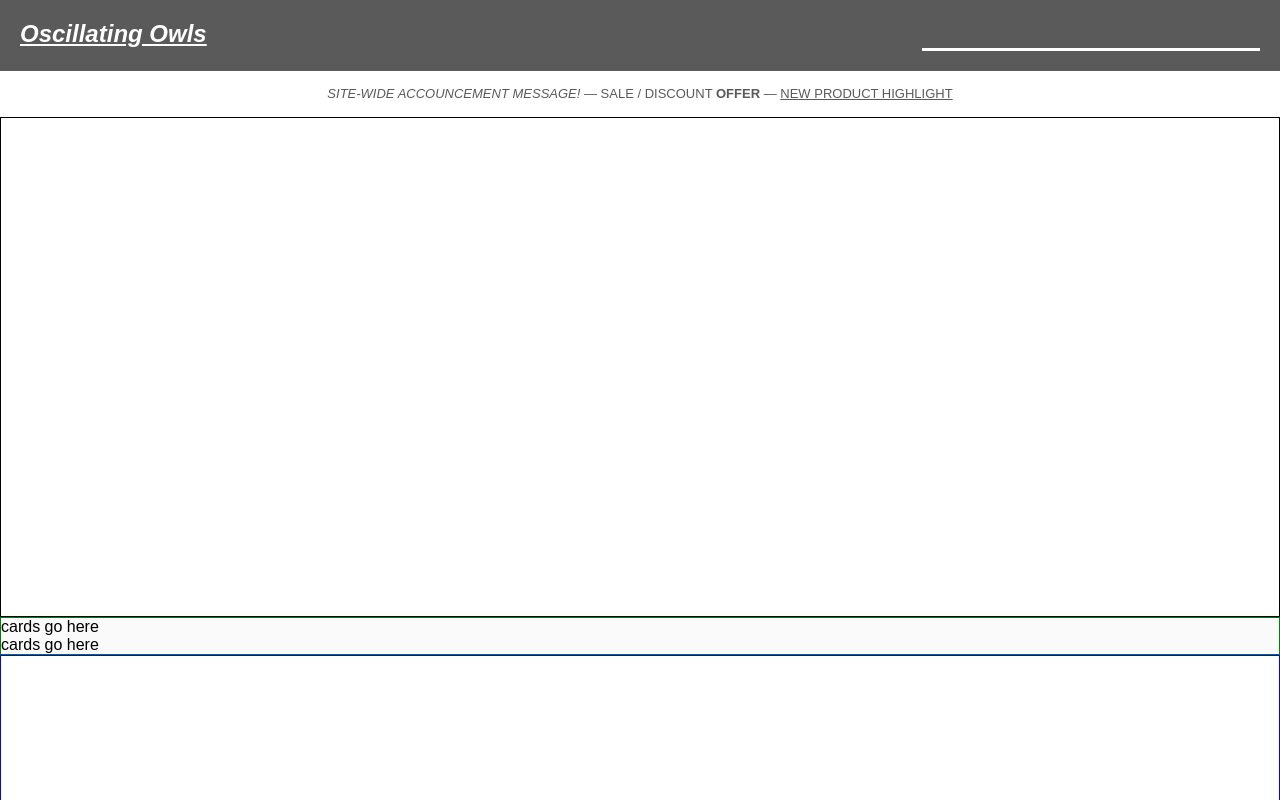
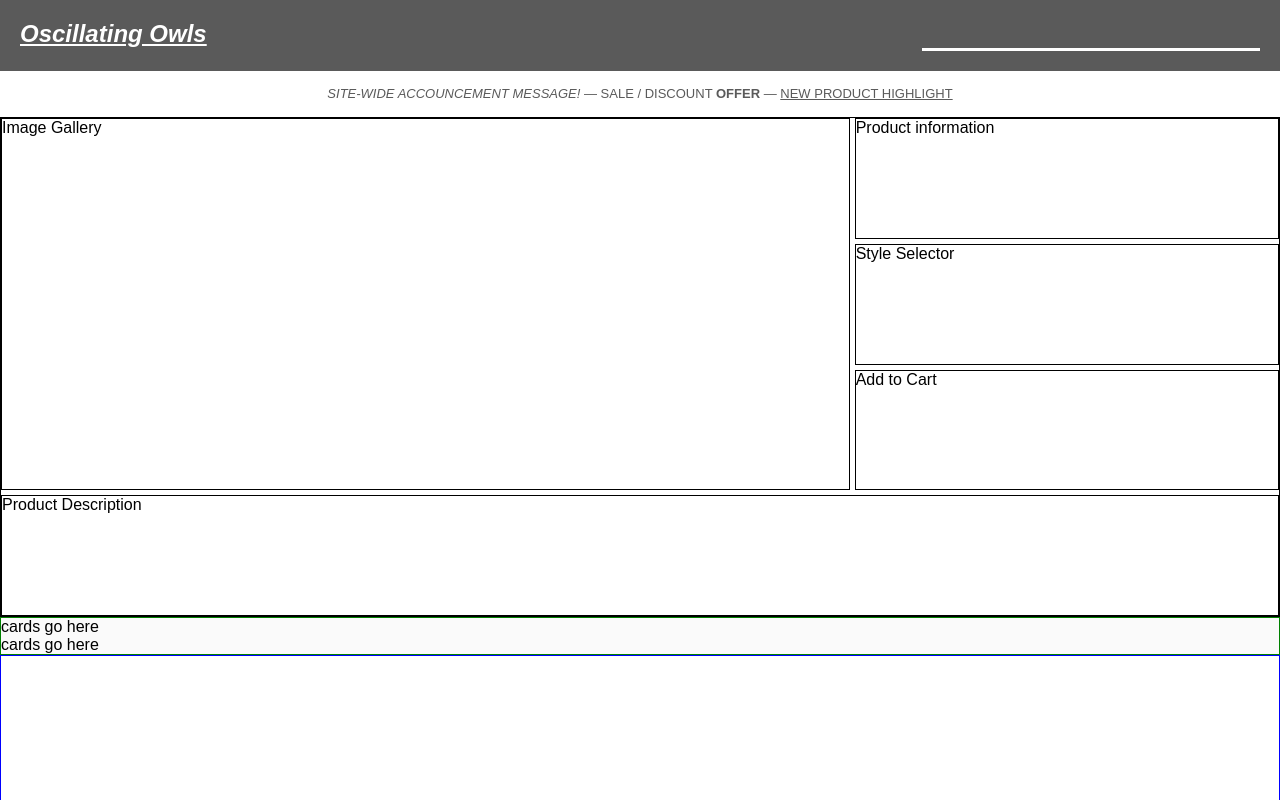
Before and after one commit to 7-Oscillating-Owls/hoo-dunit, a React app: page / in a window 1280 px wide. Shown: the top 800 px of the page. Built offline with nearby package versions, Linux system fonts and the light colour scheme.

Commit message:
created a basic layout of sub-components

```diff
--- a/client/src/components/App/index.jsx
+++ b/client/src/components/App/index.jsx
@@ -1,6 +1,7 @@
 import React from 'react';
 
 import RelatedProducts from '../RelatedProducts';
+import Overview from '../Overview';
 import styles from './App.css';
 
 const App = () => (
@@ -20,7 +21,7 @@ const App = () => (
       <span className={styles.announcementHighlight}>new product highlight</span>
     </h3>
 
-    <div className={styles.overview} />
+    <Overview />
     <RelatedProducts />
     <div className={styles.productReviews} />
     <div className={styles.questionsAnswers} />
--- /dev/null
+++ b/client/src/components/Overview/Overview.css
@@ -0,0 +1,38 @@
+.overview {
+  display: grid;
+  box-sizing: border-box;
+  border: 1px solid black;
+  height: 500px;
+  width: 100%;
+  grid-template-columns: 2fr 1fr;
+  grid-gap: 5px;
+  grid-template-areas: "a b"
+                       "a c"
+                       "a d"
+                       "e e";
+}
+
+.imageGallery {
+  grid-area: a;
+  border: 1px solid black;
+}
+
+.productInformation {
+  grid-area: b;
+  border: 1px solid black;
+}
+
+.styleSelector {
+  grid-area: c;
+  border: 1px solid black;
+}
+
+.addToCart {
+  grid-area: d;
+  border: 1px solid black;
+}
+
+.productDescription {
+  grid-area: e;
+  border: 1px solid black;
+}
--- /dev/null
+++ b/client/src/components/Overview/index.jsx
@@ -0,0 +1,14 @@
+import React from 'react';
+import styles from './Overview.css';
+
+const Overview = () => (
+  <div className={styles.overview}>
+    <div className={styles.imageGallery}>Image Gallery</div>
+    <div className={styles.productInformation}>Product information</div>
+    <div className={styles.styleSelector}>Style Selector</div>
+    <div className={styles.addToCart}>Add to Cart</div>
+    <div className={styles.productDescription}>Product Description</div>
+  </div>
+);
+
+export default Overview;
```
